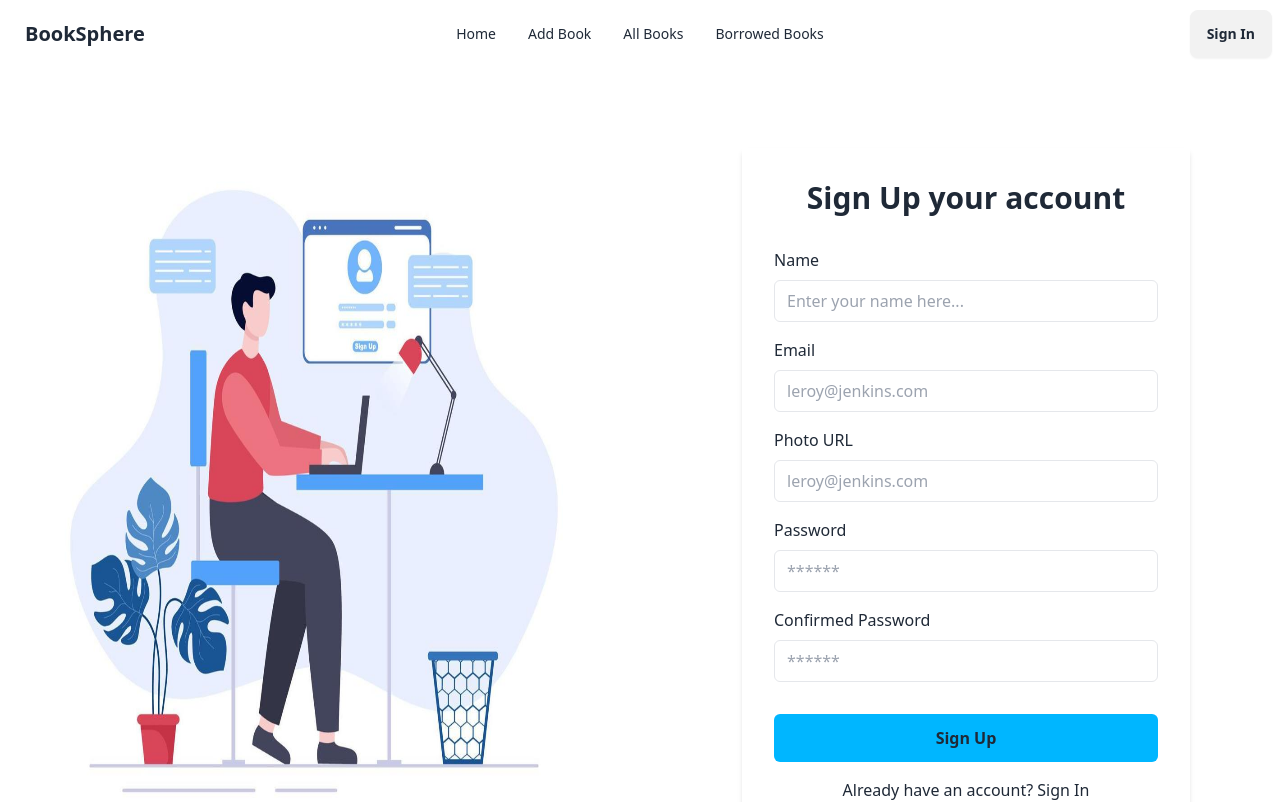
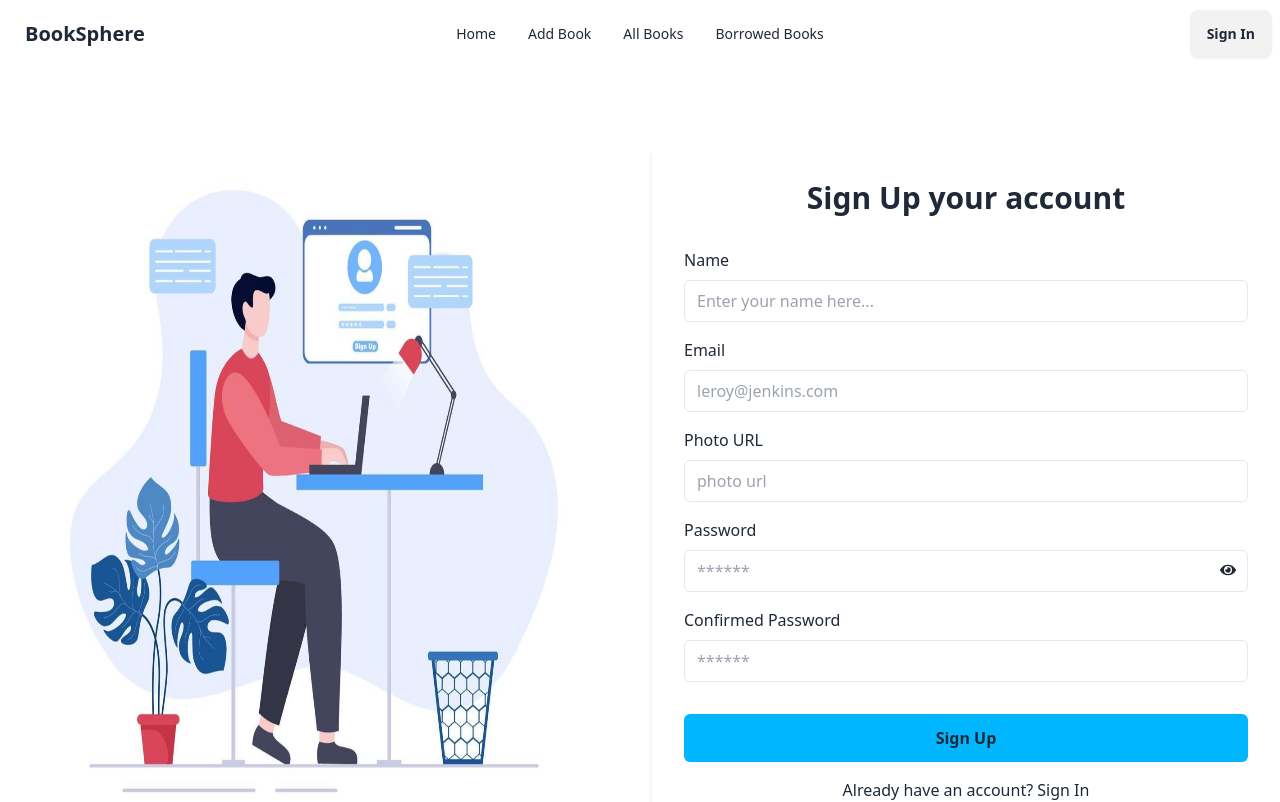
Before and after one commit to Tamanna5092/library-management-client, a React (Vite) app: page /signUp in a window 1280 px wide. Shown: the top 802 px of the page. Built offline with nearby package versions, Linux system fonts and the light colour scheme; no server answers.

Commit message:
show password

```diff
--- a/package.json
+++ b/package.json
@@ -15,6 +15,7 @@
     "match-sorter": "^8.0.0",
     "react": "^19.0.0",
     "react-dom": "^19.0.0",
+    "react-icons": "^5.5.0",
     "react-router-dom": "^7.1.5",
     "sort-by": "^1.2.0",
     "swiper": "^11.2.2"
--- a/src/pages/Authentication/SignIn.jsx
+++ b/src/pages/Authentication/SignIn.jsx
@@ -1,14 +1,19 @@
-import React from "react";
+import React, { useContext } from "react";
 import signIn from '../../assets/signIn.jpg'
 import { Link } from "react-router-dom";
+import { AuthContext } from "../../provider/AuthProvider";
+import { FaEye } from "react-icons/fa";
+import { FaEyeSlash } from "react-icons/fa6";
 
 const SignIn = () => {
+  const {showPassword, setShowPassword} = useContext(AuthContext)
+
   return (
     <div className="grid grid-cols-1 max-w-7xl mx-auto my-20 md:grid-cols-2 gap-6">
-      <div>
+      <div className="">
         <img className="w-full h-full" src={signIn} alt="" />
       </div>
-      <div className="w-full max-w-md mx-auto p-4 shadow-md sm:p-8 dark:bg-gray-50 dark:text-gray-800">
+      <div className="w-full p-4 shadow-md sm:p-8 dark:bg-gray-50 dark:text-gray-800">
         <h2 className="mb-3 text-3xl font-semibold text-center">
           Login to your account
         </h2>
@@ -60,13 +65,16 @@
                   Forgot password?
                 </a>
               </div>
+              <div className="relative">
               <input
-                type="password"
+                type={showPassword ? "text" : "password"}
                 name="password"
                 id="password"
                 placeholder="******"
                 className="w-full px-3 py-2 border rounded-md dark:border-gray-300 dark:bg-gray-50 dark:text-gray-800 focus:dark:border-violet-600"
               />
+              <span onClick={()=> setShowPassword(!showPassword)} className=" absolute top-3 right-3">{showPassword ? <FaEyeSlash></FaEyeSlash> : <FaEye></FaEye>}</span>
+              </div>
             </div>
           </div>
           <button
--- a/src/pages/Authentication/SignUp.jsx
+++ b/src/pages/Authentication/SignUp.jsx
@@ -1,14 +1,21 @@
-import React from "react";
+import React, { useContext } from "react";
 import { Link } from "react-router-dom";
 import signUp from "../../assets/signUp.jpg";
+import { FaEye } from "react-icons/fa";
+import { FaEyeSlash } from "react-icons/fa6";
+import { AuthContext } from "../../provider/AuthProvider";
 
 const SignUp = () => {
+  const {showPassword, setShowPassword} = useContext(AuthContext)
+
+
+
   return (
     <div className="grid grid-cols-1 max-w-7xl mx-auto my-20 md:grid-cols-2 gap-6">
       <div>
         <img className="w-full h-full" src={signUp} alt="" />
       </div>
-      <div className="w-full max-w-md mx-auto p-4 shadow-md sm:p-8 dark:bg-gray-50 dark:text-gray-800">
+      <div className="w-full p-4 shadow-md sm:p-8 dark:bg-gray-50 dark:text-gray-800">
         <h2 className="mb-3 text-3xl font-semibold text-center">
           Sign Up your account
         </h2>
@@ -46,7 +53,7 @@
                 type="text"
                 name="photo"
                 id="photo"
-                placeholder="leroy@jenkins.com"
+                placeholder="photo url"
                 className="w-full px-3 py-2 border rounded-md dark:border-gray-300 dark:bg-gray-50 dark:text-gray-800 focus:dark:border-violet-600"
               />
             </div>
@@ -54,20 +61,23 @@
               <label htmlFor="password" className="">
                 Password
               </label>
+              <div className="relative">
               <input
-                type="password"
+                type={showPassword ? "text" : "password"}
                 name="password"
                 id="password"
                 placeholder="******"
                 className="w-full px-3 py-2 border rounded-md dark:border-gray-300 dark:bg-gray-50 dark:text-gray-800 focus:dark:border-violet-600"
               />
+              <span onClick={()=> setShowPassword(!showPassword)} className=" absolute top-3 right-3">{showPassword ? <FaEyeSlash></FaEyeSlash> : <FaEye></FaEye>}</span>
+              </div>
             </div>
             <div className="space-y-2">
               <label htmlFor="password" className="">
                 Confirmed Password
               </label>
               <input
-                type="password"
+                type={showPassword ? "text" : "password"}
                 name="confirmed_password"
                 id="confirmed_password"
                 placeholder="******"
--- a/src/provider/AuthProvider.jsx
+++ b/src/provider/AuthProvider.jsx
@@ -13,6 +13,7 @@
 const AuthProvider = ({ children }) => {
     const [user, setUser] = useState(null)
     const [loading, setLoading] = useState(true)
+    const [showPassword, setShowPassword] = useState(false);
 
     const createUser = (email, password) => {
         return createUserWithEmailAndPassword(auth, email, password)
@@ -38,6 +39,8 @@
         setLoading,
         createUser,
         signInWithGoogle,
+        showPassword,
+        setShowPassword,
     }
     return (
         <AuthContext.Provider value={authInfo}>
```
Also changed, not shown: 1 other file (tests, documents, lock files or other folders).
